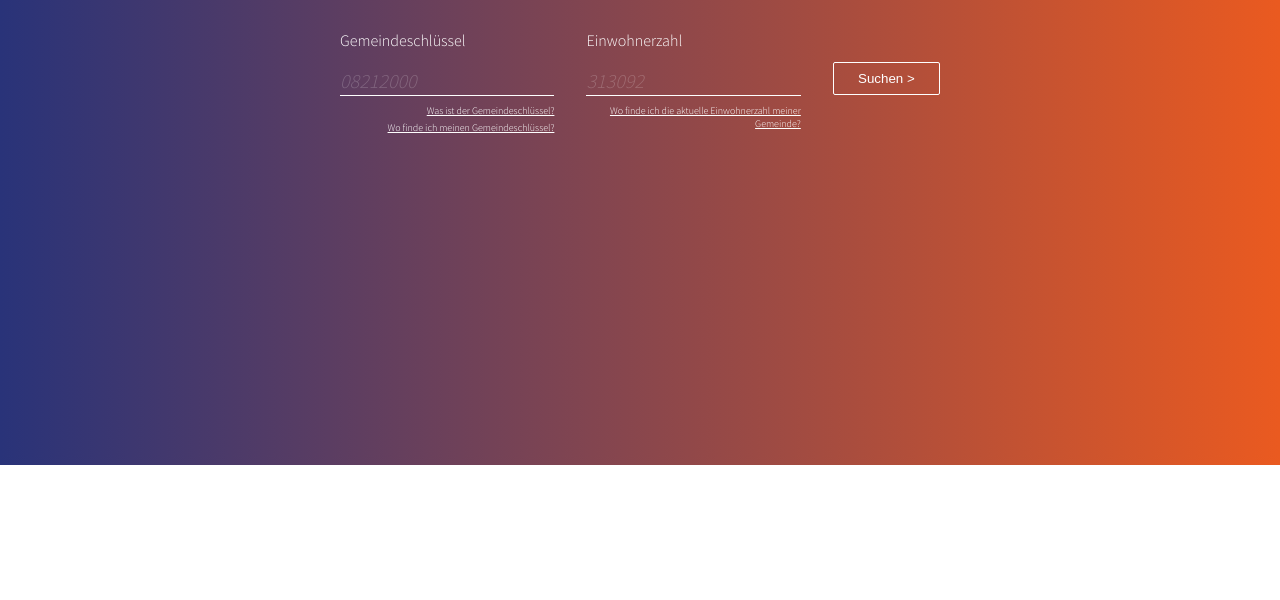
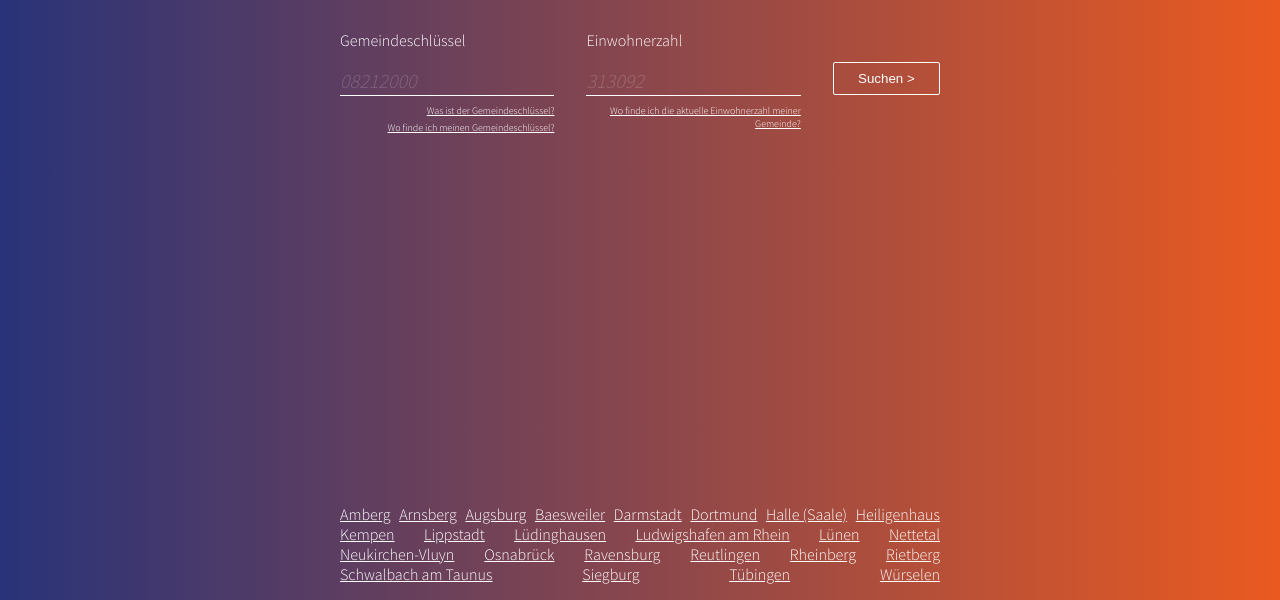
Before and after one commit to wattbewerb/wattbewerb, a website: page public/index.html in a window 1280 px wide. Shown: the part 335-935 px from the top of the page. Before the commit the page ends 800 px from the top, so only its background shows below. Drawn offline with nearby package versions, Linux system fonts and the light colour scheme.

Commit message:
feat: adds footer with participanting cities
allows to set form fields via hash

```diff
--- a/public/assets/styles.css
+++ b/public/assets/styles.css
@@ -83,6 +83,16 @@ button:active {
     max-width: 600px;
 }
 
+.footer {
+    display: flex;
+    flex-wrap: wrap;
+    justify-content: space-between;
+    flex: 5rem 0px;
+    margin-top: 3rem;
+    margin-bottom: 1rem;
+    gap: 0 .5rem;
+}
+
 .logo {
     width: 100%;
     margin-top: 4rem;
@@ -118,6 +128,7 @@ input {
     outline: none !important;
     border: none !important;
     border-bottom: 1px solid #FFF !important;
+    border-radius: 0;
     font-size: 1.25rem;
     color: #FFF;
     padding: 2px 0;
--- a/public/index.html
+++ b/public/index.html
@@ -19,7 +19,8 @@
     <meta name="msapplication-TileImage" content="assets/app-icons/ms-icon-144x144.png">
     <meta name="theme-color" content="#ffffff">
   </head>
-  <body class="page-width">
+  <body>
+    <div class="page-width">
       <img class="logo" src="assets/logo.png" />
 
       <div class="form">
@@ -100,6 +101,34 @@
           </div>
         </div>
       </div>
+    </div>
+
+    <div class="page-width footer">
+      <a href="#09361000/42893">Amberg</a>
+      <a href="#05958004/73456">Arnsberg</a>
+      <a href="#09761000/296582">Augsburg</a>
+      <a href="#05334008/28893">Baesweiler</a>
+      <a href="#06411000/159878">Darmstadt</a>
+      <a href="#05913000/588250">Dortmund</a>
+      <a href="#15002000/238762">Halle (Saale)</a>
+      <a href="#05158012/26345">Heiligenhaus</a>
+      <a href="#05166012/34514">Kempen</a>
+      <a href="#05974028/67952">Lippstadt</a>
+      <a href="#05558024/25216">Lüdinghausen</a>
+      <a href="#07314000/172253">Ludwigshafen am Rhein</a>
+      <a href="#05978024/86348">Lünen</a>
+      <a href="#05166016/42496">Nettetal</a>
+      <a href="#05170028/27187">Neukirchen-Vluyn</a>
+      <a href="#03404000/165251">Osnabrück</a>
+      <a href="#08436064/50897">Ravensburg</a>
+      <a href="#08415061/115065">Reutlingen</a>
+      <a href="#05170032/30854">Rheinberg</a>
+      <a href="#05754032/29545">Rietberg</a>
+      <a href="#06436011/15300">Schwalbach am Taunus</a>
+      <a href="#05382060/42804">Siegburg</a>
+      <a href="#08416041/91506">Tübingen</a>
+      <a href="#05334036/38756">Würselen</a>
+    </div>
 
     <link rel="preconnect" href="https://fonts.gstatic.com">
     <link href="https://fonts.googleapis.com/css2?family=Source+Sans+Pro:wght@300;400&display=swap" rel="stylesheet">
--- a/public/script/script.js
+++ b/public/script/script.js
@@ -16,7 +16,18 @@ function validateNumber(length) {
     }
 }
 
+function onHashChanged() {
+    if (location.hash.length > 1) {
+        var vals = location.hash.split('#').pop().split('/');
+        var schluessel = $('#gemeindeschluessel').val(vals[0]);
+        var einwohner = $('#einwohnerzahl').val(vals[1]);
+    }
+}
+
 $(document).ready(function () {
+    $(window).on('hashchange', onHashChanged);
+    onHashChanged();
+
     $('#submit').on('mouseup', function (event) {
         var schluessel = $('#gemeindeschluessel').val();
         var einwohner = $('#einwohnerzahl').val();
```
Lines whose indentation alone changed are shown as unchanged.
